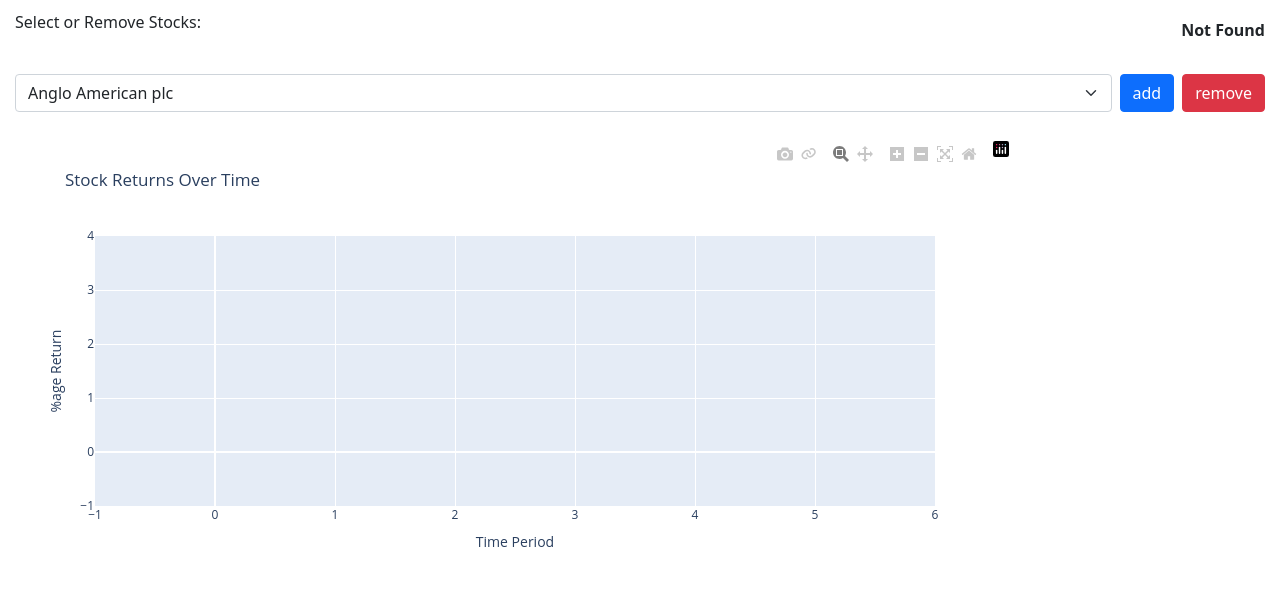
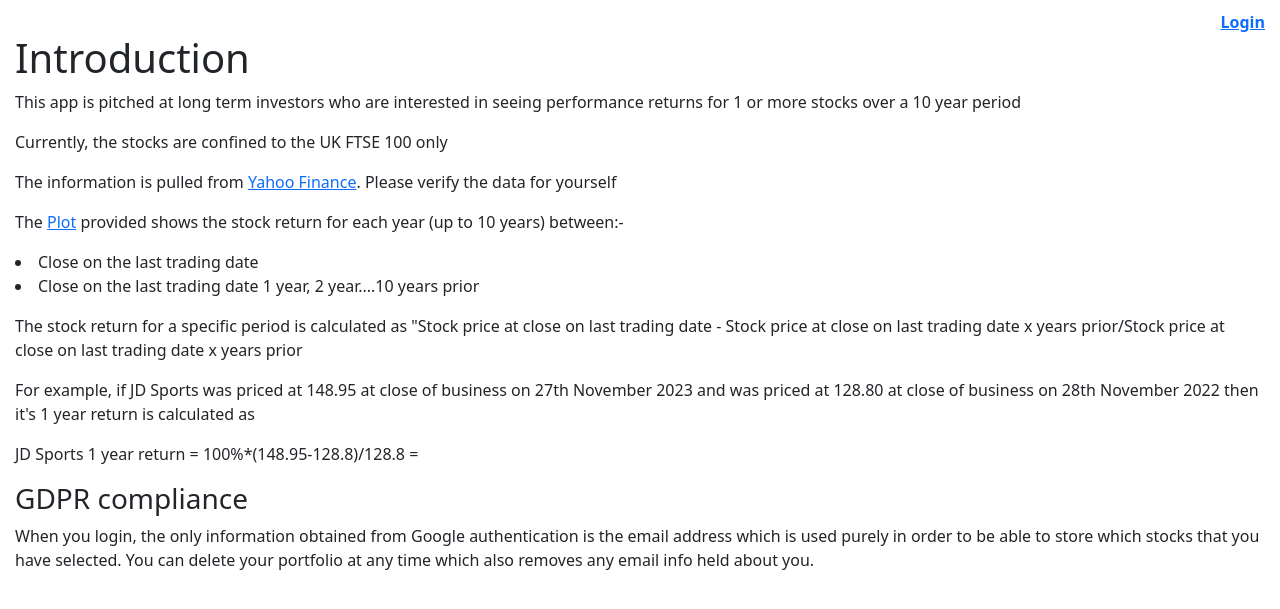
Before and after one commit to deytalytics/stock_plotter, a Flask app: page / in a window 1280 px wide. Shown: the top 609 px of the page. Run offline with Flask 3, Linux system fonts and the light colour scheme; parts of the project's set-up code (start-up, migrations or seed data) failed here and were passed over.

Commit message:
Added a home page and ability to logout

```diff
--- a/app.py
+++ b/app.py
@@ -38,10 +38,12 @@ def load_stock_data(stock):
 
     stock_returns = []
     for period, days in time_periods.items():
-        end_date = datetime.now().strftime('%Y-%m-%d')
-        start_date = (datetime.now() - timedelta(days=days)).strftime('%Y-%m-%d')
         # Execute the SQL query and fetch the data
-        query = f"SELECT * FROM stock_price_history WHERE stock_symbol = '{stock}' AND Reported_date >= '{start_date}' AND Reported_date <= '{end_date}'"
+        query = f"""
+        SELECT * FROM stock_price_history WHERE stock_symbol = '{stock}'
+        AND reported_date in (  select max(reported_date) FROM stock_price_history WHERE stock_symbol = '{stock}'
+        union
+        select max(reported_date) - INTERVAL '{days} days' FROM stock_price_history WHERE stock_symbol = '{stock}')"""
         stock_data = pd.read_sql_query(query, engine)
         if len(stock_data) > 0:  # Check if data is available
             percentage_return = round(
@@ -73,6 +75,13 @@ def load_plots(returns):
     plot_div = pyo.plot(fig, output_type='div')
     return plot_div
 
+def get_username():
+    user = session.get('user','')
+    if 'name' in user:
+        username=user['name']+" <a href='/logout'>Logout</a>"
+    else:
+        username=f"<a href='/login'>Login</a>"
+    return username
 
 oauth = OAuth()
 
@@ -87,8 +96,12 @@ returns = {}
 for stock in stocks:
     returns[stock] = load_stock_data(stock)
 
+@app.route('/')
+def homepage():
+    username = get_username()
+    return render_template('index.html', user = username)
 
-@app.route('/',methods=['GET','POST'])
+@app.route('/plot',methods=['GET','POST'])
 def get_stocks_returns():
     if request.method == 'POST':
         action = request.form['action']
@@ -110,11 +123,7 @@ def get_stocks_returns():
             else:
                 return "<script>alert('The selected stock is not in the current list. Please select a different stock to remove.')</script>"
 
-    user = session.get('user','')
-    if 'name' in user:
-        username=user['name']
-    else:
-        username = 'Not Found'
+    username = get_username()
     plot_div = load_plots(returns)
     return render_template('stocks.html', user = username, ftse_100_stocks=ftse_100_stocks, plot_div=plot_div)
 
@@ -124,6 +133,13 @@ def login():
     state = str(uuid.uuid4())
     session['state'] = state
     return oauth.google.authorize_redirect(redirect_uri, _external=True, state=state)
+
+@app.route('/logout')
+def logout():
+    session['state'] = ''
+    session['user']=''
+    username = get_username()
+    return render_template('index.html', user=username)
 
 @app.route('/authorize')
 def authorize():
--- /dev/null
+++ b/templates/index.html
@@ -0,0 +1,43 @@
+<!DOCTYPE html>
+<html lang="en" xml:lang="en" translate="no">
+<head>
+    <title>Stock Plot - Home Page</title>
+    <link href="https://cdn.jsdelivr.net/npm/bootstrap@5.1.3/dist/css/bootstrap.min.css" rel="stylesheet">
+    <style>
+        body {
+            margin-top: 10px;
+            margin-bottom: 10px;
+            margin-right: 15px;
+            margin-left: 15px;
+        }
+        .user {
+            align-self: center;
+            margin-left: auto;
+        }
+    </style>
+</head>
+<body>
+    <div class="d-flex">
+        <div class="user">
+        <b>{{ user | safe }}</b></div></p>
+    </div>
+    <div class="body">
+        <H1>Introduction</H1>
+        <p>This app is pitched at long term investors who are interested in seeing performance returns for 1 or more stocks over a 10 year period</p>
+        <p>Currently, the stocks are confined to the UK FTSE 100 only</p>
+        <p>The information is pulled from <a href="https://finance.yahoo.com/quote/%5EFTSE?p=%5EFTSE">Yahoo Finance</a>. Please verify the data for yourself</p>
+        <p>The <a href="/plot">Plot</a> provided shows the stock return for each year (up to 10 years) between:-
+            <li>Close on the last trading date</li>
+            <li>Close on the last trading date 1 year, 2 year....10 years prior</li>
+        </p>
+        <p>The stock return for a specific period is calculated as "Stock price at close on last trading date - Stock price at close on last trading date x years prior/Stock price at close on last trading date x years prior</p>
+        <p>For example, if JD Sports was priced at 148.95 at close of business on 27th November 2023 and was priced at 128.80 at close of business on 28th November 2022 then it's 1 year return is calculated as</p>
+        <p>JD Sports 1 year return = 100%*(148.95-128.8)/128.8 = </p>
+        <H3>GDPR compliance</H3>
+        When you login, the only information obtained from Google authentication is the email address which is used purely in order to be able to store which stocks that you have selected.
+        You can delete your portfolio at any time which also removes any email info held about you.
+
+    </div>
+    <script src="https://cdn.jsdelivr.net/npm/bootstrap@5.1.3/dist/js/bootstrap.bundle.min.js"></script>
+</body>
+</html>
--- a/templates/stocks.html
+++ b/templates/stocks.html
@@ -1,7 +1,7 @@
 <!DOCTYPE html>
-<html>
+<html lang="en" xml:lang="en" translate="no">
 <head>
-    <title>Stocks Information</title>
+    <title>Stock Plot</title>
     <link href="https://cdn.jsdelivr.net/npm/bootstrap@5.1.3/dist/css/bootstrap.min.css" rel="stylesheet">
     <style>
         body {
@@ -24,7 +24,7 @@
     <div class="d-flex">
         <p>Select or Remove Stocks:
         <div class="user">
-        <b>{{ user }}</b></div></p>
+        <b>{{ user | safe }}</b></div></p>
     </div>
     <form method="post" class="my-4">
         <div class="d-flex">
```
